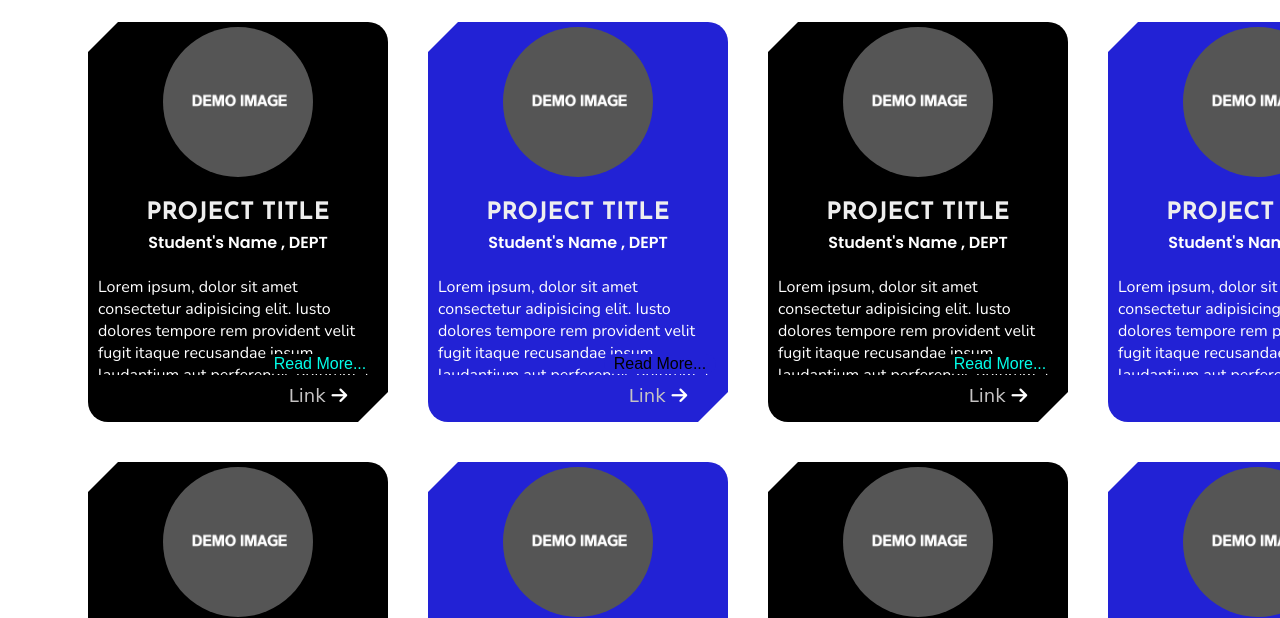
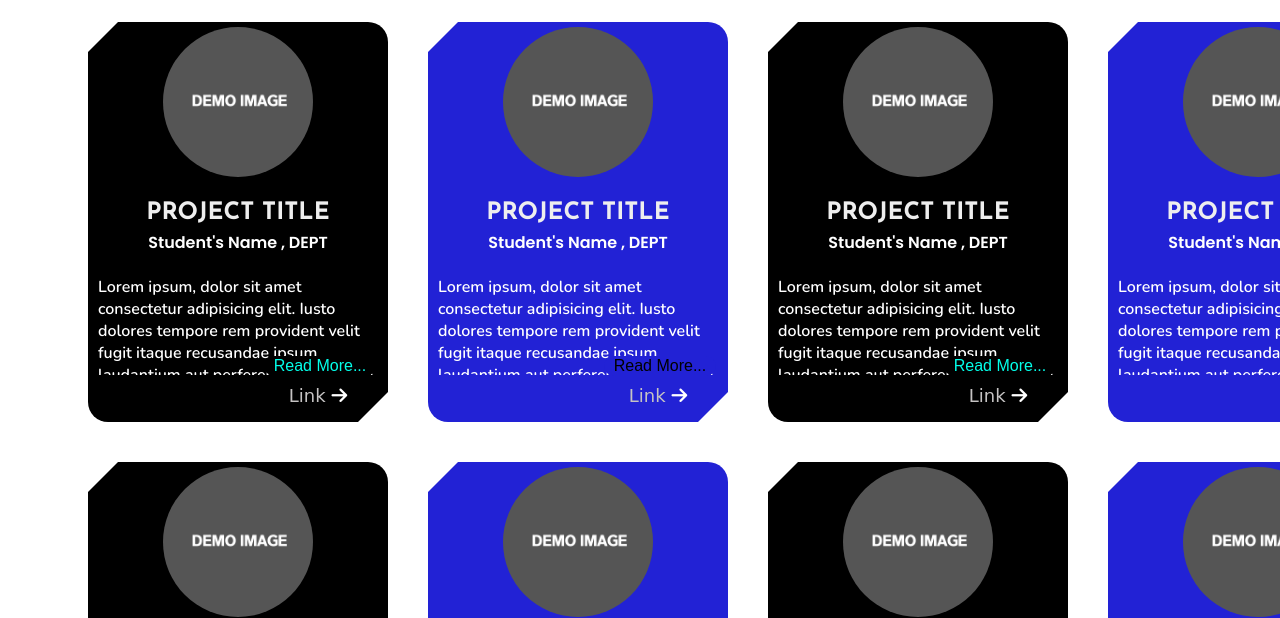
Before and after one commit to bhasidhshaik/project-show-case, a plain HTML site: page projects-showcase.html in a window 1280 px wide. Shown: the part 189-807 px from the top of the page. Drawn offline with nearby package versions, Linux system fonts and the light colour scheme; a web font is replaced by a local one.

Commit message:
Update projects-showcase.css

```diff
--- a/CSS Files/projects-showcase.css
+++ b/CSS Files/projects-showcase.css
@@ -180,7 +180,7 @@ nav {
     display: flex;
     align-items: center;
     position: relative;
-    bottom: 21px;
+    bottom: 19px;
     left: 82px;
     border-radius: 10px;
   }
@@ -193,6 +193,7 @@ nav {
   }
   .project-overview p{
     font-family: 'Nunito', sans-serif;
+    font-weight: 600;
     padding: 5px 8px 0 10px;
     color: #fff;
     scrollbar-width: none;
```
